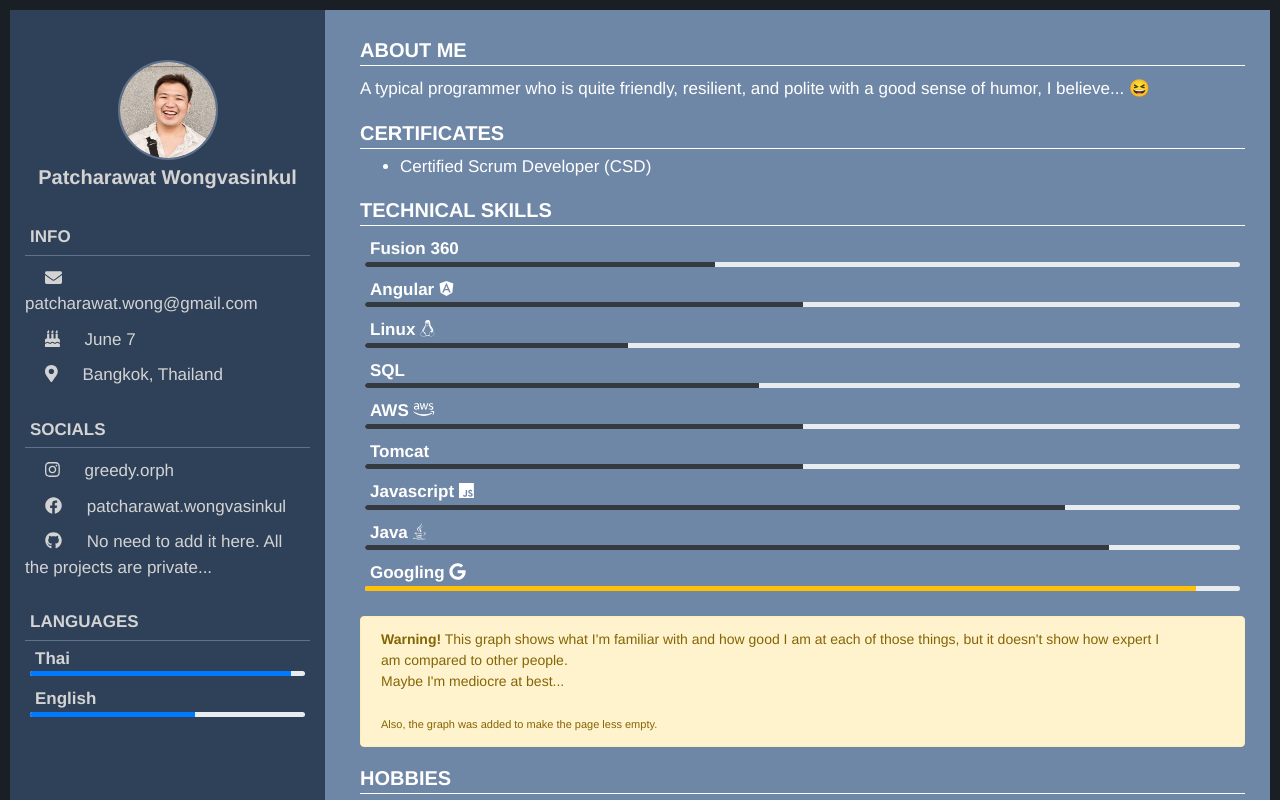
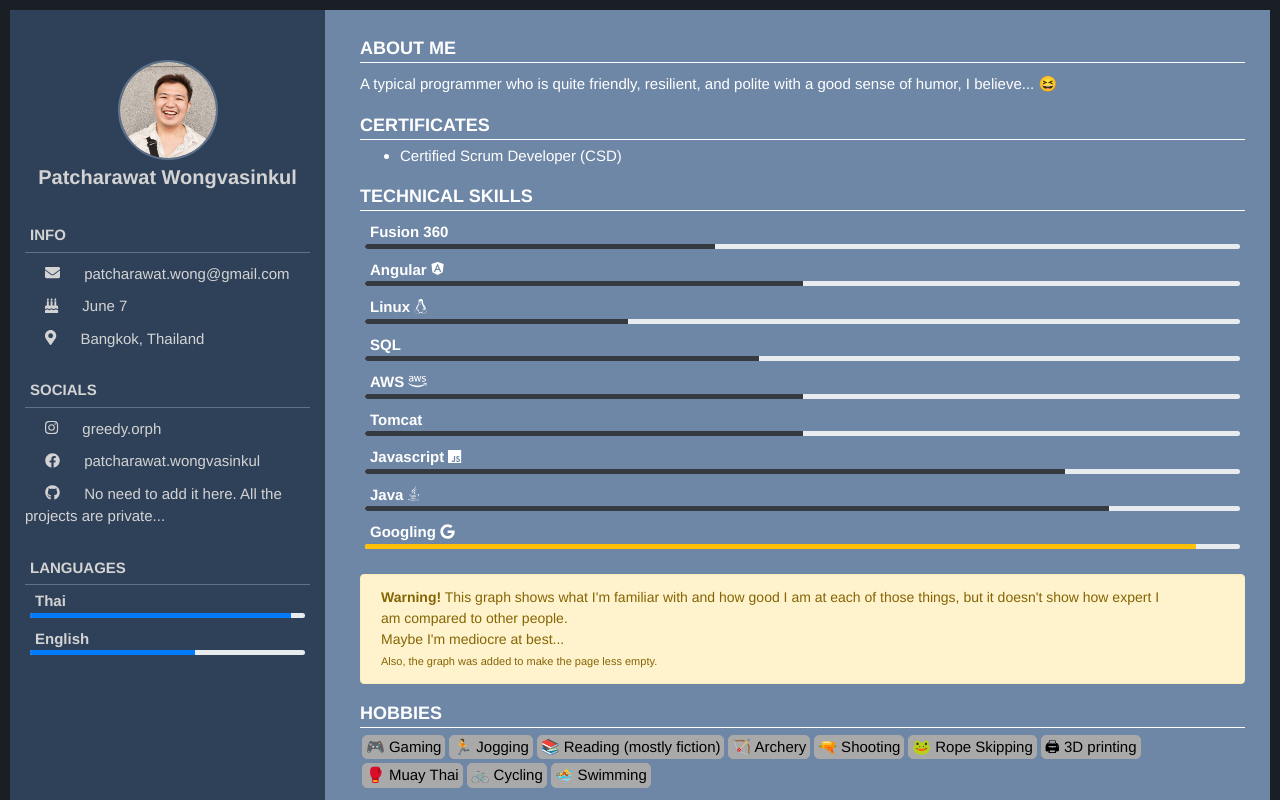
Before and after one commit to MightyOrphus/myCV, a Vue app: page / in a window 1280 px wide. Shown: the top 800 px of the page. Built offline with nearby package versions, Linux system fonts and the light colour scheme; what @growthbunker/vuetimeline would draw is missing.

Commit message:
adjust font-size and remove space

```diff
--- a/src/components/AboutMe.vue
+++ b/src/components/AboutMe.vue
@@ -25,7 +25,6 @@
         This graph shows what I'm familiar with and how good I am at each of those things, but it doesn't show how expert I am compared to other people.
         <br/>
         Maybe I'm mediocre at best...
-        <br/>
         <br/>
         <span class="smaller">Also, the graph was added to make the page less empty.</span>
       </div>
@@ -123,13 +122,13 @@ export default {
   color: white;
   /* border-radius: 10px; */
   padding: 15px;
-  font-size: 17px;
+  font-size: 15px;
 }
 .about-me-section-container {
   margin: 10px 10px 10px 20px;
 }
 #header {
-  font-size: 20px;
+  font-size: 18px;
   /* border-bottom: 1px lightgrey solid; */
   border-bottom: 1px white solid;
   font-weight: bold;
@@ -147,7 +146,6 @@ export default {
   background-color: darkgrey;
   color: black;
 }
-
 .alert {
   font-size: 14px;
 }
--- a/src/components/Journey.vue
+++ b/src/components/Journey.vue
@@ -101,7 +101,18 @@ export default {
   /* background-color: #d7fff2e3; */
   /* border-radius: 10px; */
 }
-.gb-vue-timeline-update__description {
-  font-size: 15px;
+.gb-vue-timeline-update {
+  padding-bottom: 10px !important;
+}
+ul {
+  padding: 0;
+  margin: 0;
+}
+>>> .gb-vue-timeline-update__right {
+  padding-bottom: 0 !important;
+}
+>>> p {
+  font-size: 15px !important;
+  line-height: 24px !important;
 }
 </style>
--- a/src/components/SideBar.vue
+++ b/src/components/SideBar.vue
@@ -89,7 +89,7 @@ export default {
   color: lightgrey;
   /* border-radius: 10px; */
   padding: 15px;
-  font-size: 17px;
+  font-size: 15px;
   word-wrap: break-word;
 }
 #avatar {
```
